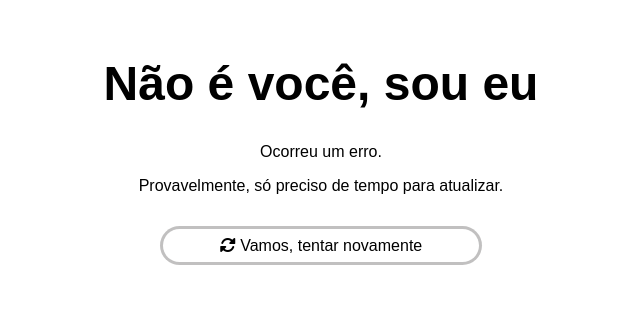
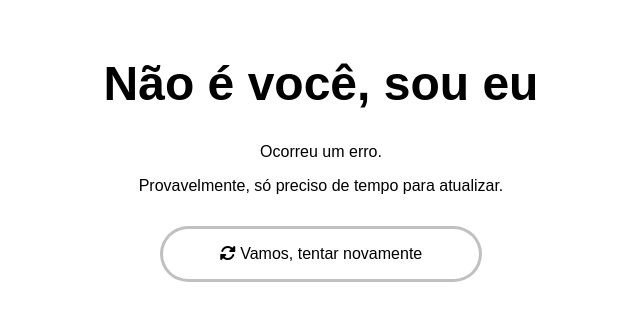
Before and after one commit to EychilaSilva/mensagem, a plain HTML site: page index.html in a window 1280 px wide. Shown: the top 320 px of the page, without its empty margins (335-975 px from the left). Drawn offline with Linux system fonts and the light colour scheme.

Commit message:
Update style.css

```diff
--- a/style.css
+++ b/style.css
@@ -23,7 +23,7 @@ h1 {
     border-radius: 50px;
     width: 25%;
     height: 20%;
-    padding: 0.6%;
+    padding: 1rem;
     font-size: 100%;
     border-style: ridge;
     cursor: pointer;
```
